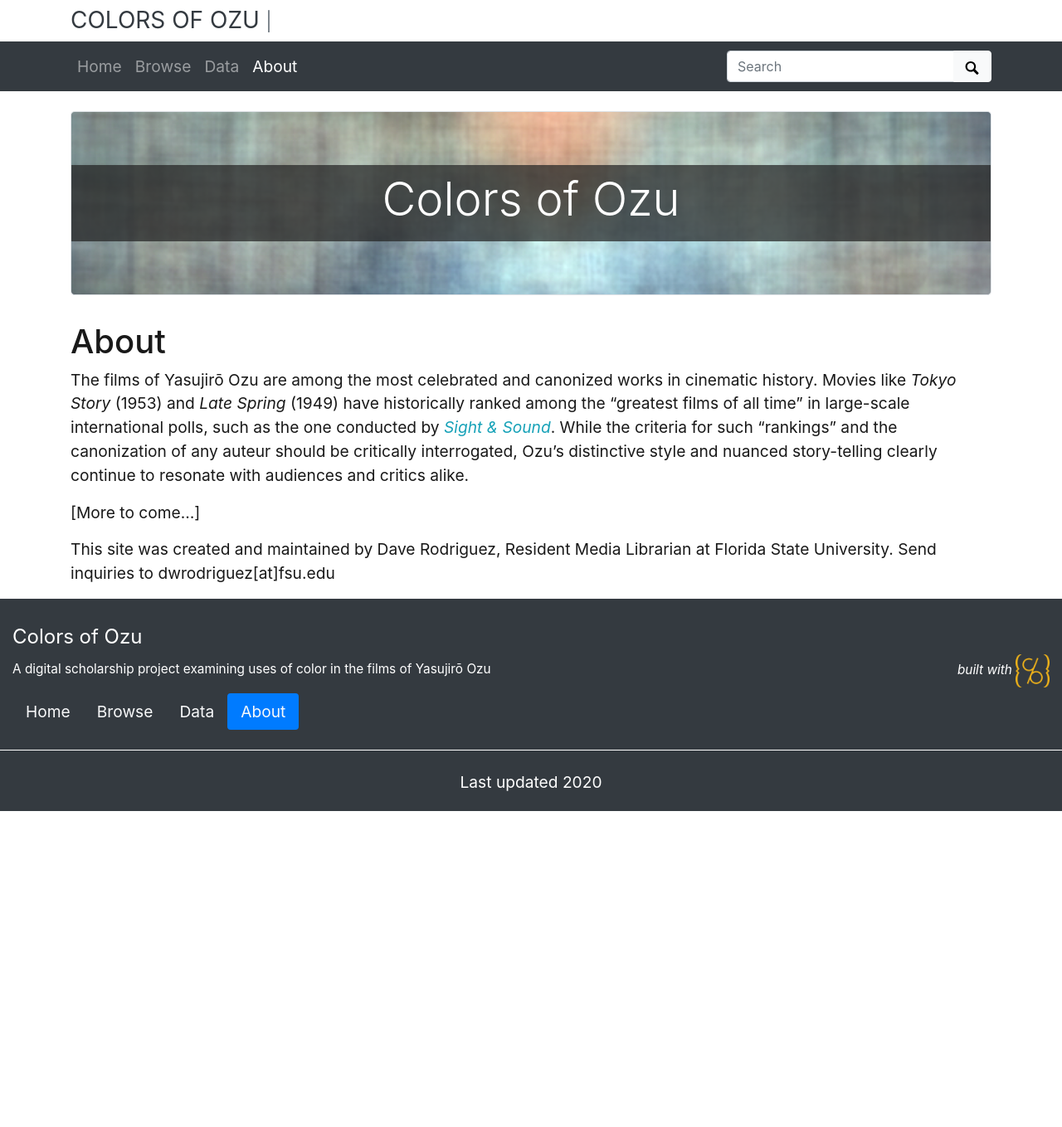
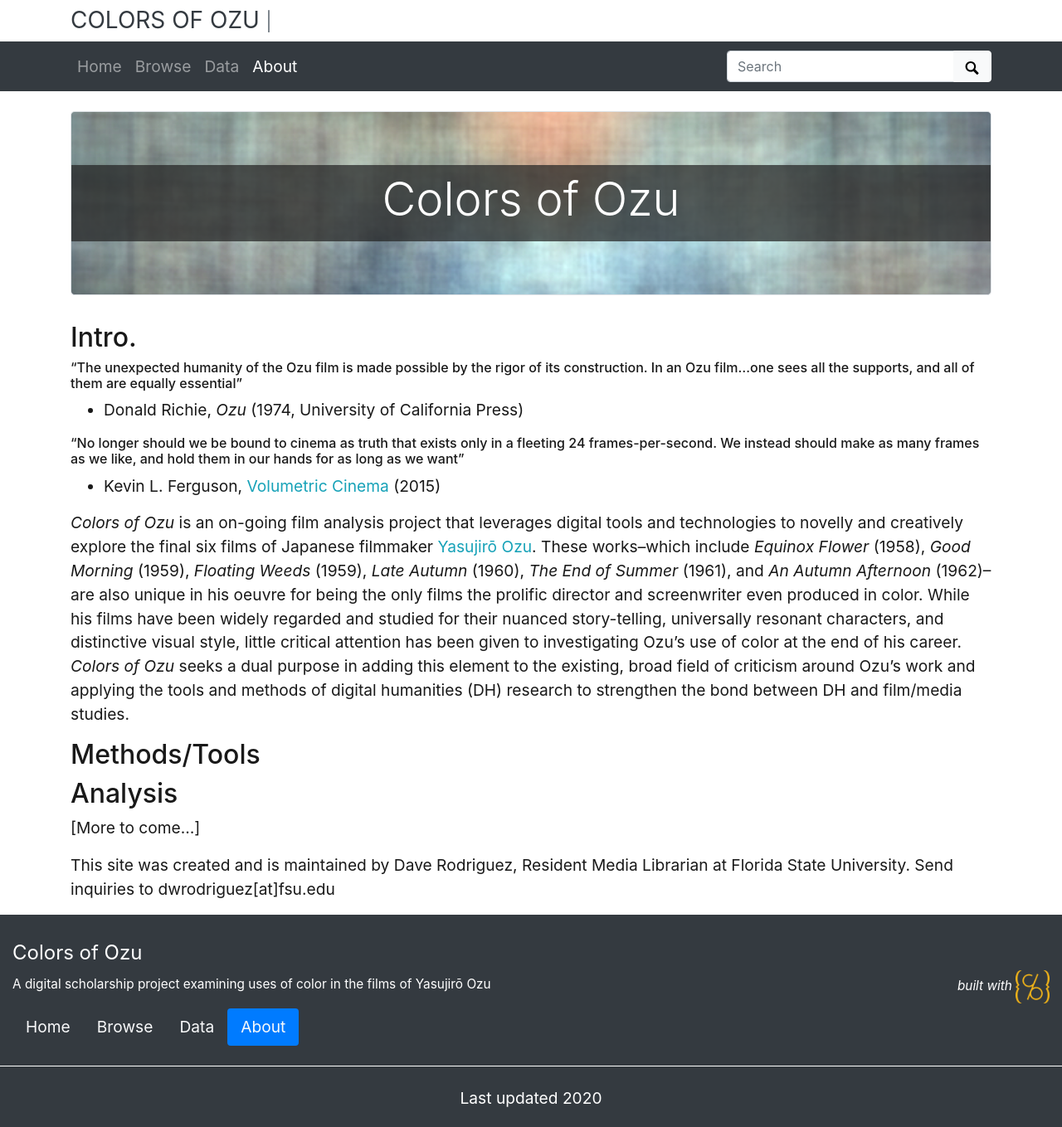
Before and after one commit to drodz11/colors-of-ozu, a Jekyll site: the page built from pages/about.md, in a window 1280 px wide. Shown: the whole page at 83% size. Built offline with Jekyll 4.4.1, drawn with Linux system fonts in a browser that asks for light colours; before the commit the page ends 978 px from its top, so only the background shows below that.

Commit message:
updated about

```diff
--- a/pages/about.md
+++ b/pages/about.md
@@ -7,10 +7,20 @@
 
 {% include about/jumbotron.html %}
 
-# About
+## Intro.
 
-The films of Yasujirō Ozu are among the most celebrated and canonized works in cinematic history. Movies like _Tokyo Story_ (1953) and _Late Spring_ (1949) have historically ranked among the "greatest films of all time" in large-scale international polls, such as the one conducted by [_Sight & Sound_](https://en.wikipedia.org/wiki/The_Sight_%26_Sound_Greatest_Films_of_All_Time_2012). While the criteria for such "rankings" and the canonization of any auteur should be critically interrogated, Ozu's distinctive style and nuanced story-telling clearly continue to resonate with audiences and critics alike.
+###### "The unexpected humanity of the Ozu film is made possible by the rigor of its construction. In an Ozu film...one sees all the supports, and all of them are equally essential"
+- Donald Richie, _Ozu_ (1974, University of California Press)
+
+###### "No longer should we be bound to cinema as truth that exists only in a fleeting 24 frames-per-second. We instead should make as many frames as we like, and hold them in our hands for as long as we want"
+- Kevin L. Ferguson, [Volumetric Cinema](http://mediacommons.org/intransition/2015/03/10/volumetric-cinema) (2015)
+
+_Colors of Ozu_ is an on-going film analysis project that leverages digital tools and technologies to novelly and creatively explore the final six films of Japanese filmmaker [Yasujirō Ozu](https://en.wikipedia.org/wiki/Yasujir%C5%8D_Ozu). These works--which include _Equinox Flower_ (1958), _Good Morning_ (1959), _Floating Weeds_ (1959), _Late Autumn_ (1960), _The End of Summer_ (1961), and _An Autumn Afternoon_ (1962)--are also unique in his oeuvre for being the only films the prolific director and screenwriter even produced in color. While his films have been widely regarded and studied for their nuanced story-telling, universally resonant characters, and distinctive visual style, little critical attention has been given to investigating Ozu's use of color at the end of his career. _Colors of Ozu_ seeks a dual purpose in adding this element to the existing, broad field of criticism around Ozu's work and applying the tools and methods of digital humanities (DH) research to strengthen the bond between DH and film/media studies.
+
+## Methods/Tools
+
+## Analysis
 
 [More to come...]
 
-This site was created and maintained by Dave Rodriguez, Resident Media Librarian at Florida State University. Send inquiries to dwrodriguez[at]fsu.edu
+This site was created and is maintained by Dave Rodriguez, Resident Media Librarian at Florida State University. Send inquiries to dwrodriguez[at]fsu.edu
```
